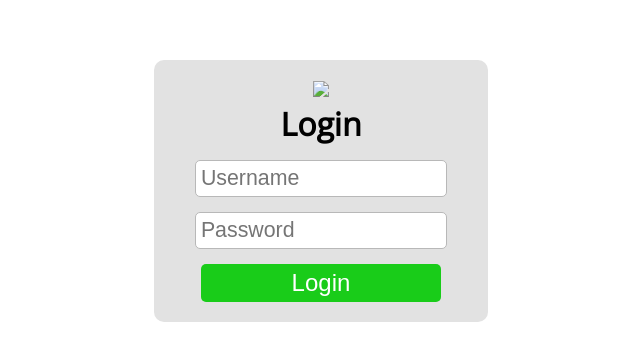
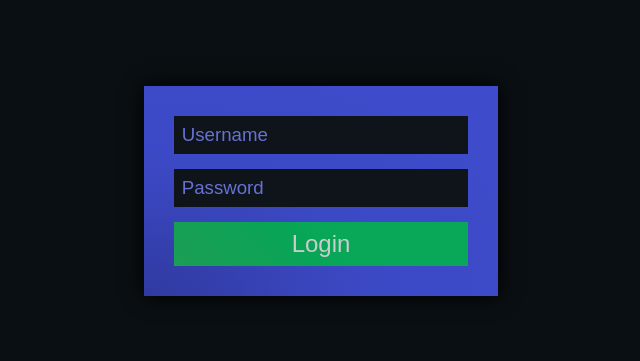
Before and after one commit to kvizdos/PRAUXY, a website: page auth/frontend/index.html in a window 1280 px wide. Shown: the part 209-570 px from the top of the page, without its empty margins (319-959 px from the left). Drawn offline with nearby package versions, Linux system fonts and the light colour scheme; files that its build step writes are made by us from their sources; files whose address does not match are found by name.

Commit message:
UI Updates

```diff
--- a/auth/frontend/index.html
+++ b/auth/frontend/index.html
@@ -14,26 +14,25 @@
 <body>
     <div id="container">
         <div id="middle">
-            <img src="/assets/logo.gif">
-            <h1>Login</h1>
-
+            <!-- <img src="/assets/logo.gif"> -->
             <div id="firstStep">
-                <input id="username" placeholder="Username" />
-                <input id="password" type="password" placeholder="Password" />
-                <input id="login" type="submit" value="Login" onclick="login()">
+                <input id="username" placeholder="Username" oninput="confirmInputs(0)" />
+                <input id="password" type="password" placeholder="Password" oninput="confirmInputs(0)" />
+                <input id="login" class="greenGradient" type="submit" value="Login" onclick="login()" disabled>
+                <!-- <br>
+                <a href="#">Forgot password?</a> -->
             </div>
 
             <div id="secondStep">
                 <h2>Please enter your 2FA code</h2>
-                <input id="mfa" type="number" placeholder="6-digit code" />
-                <input id="mfaContinue" type="submit" value="Submit" onclick="confirmMFA()">
-                <p>Was it your first time logging in? Did you not save your MFA code? If so, do reload to get the QR code back.</p>
+                <input id="mfa" type="number" placeholder="6-digit code" oninput="confirmInputs(1)" />
+                <input id="mfaContinue" class="greenGradient" type="submit" value="Submit" disabled onclick="confirmMFA()">
             </div>
 
             <div id="mfaStep">
                 <h2>Welcome! You must add me to your MFA platform of choice.</h2>
                 <img id="mfaQR">
-                <input id="mfaAddedBtn" type="submit" value="Continue" onclick="addedMFA()">
+                <input id="mfaAddedBtn" class="greenGradient" type="submit" value="Continue" onclick="addedMFA()">
             </div>
         </div>
     </div>
--- a/auth/frontend/static/login.js
+++ b/auth/frontend/static/login.js
@@ -19,6 +19,7 @@ const login = () => {
             }
         } else {
             alert("Incorrect Username / Password");
+            $("#login").prop("disabled", false);
         }
     })
 }
@@ -60,3 +61,18 @@ const confirmMFA = () => {
         }
     })
 }
+
+const confirmInputs = (inp) => {
+    if(inp == 0) {
+        const username = $("#username").val();
+        const password = $("#password").val();
+
+        $("#login").prop("disabled", !(username != "" && password != ""));
+    } else if(inp == 1) {
+        const mfa = $("#mfa").val();
+
+        $("#mfaContinue").prop("disabled", !(mfa.length == 6));
+
+    }
+
+}
--- a/auth/frontend/static/style.css
+++ b/auth/frontend/static/style.css
@@ -12,25 +12,44 @@ body, html {
     justify-content: center;
     align-content: center;
     align-items: center;
+    background-color: rgb(10, 15, 19);
+
 }
 
 #middle {
     text-align: center;
-    background-color: rgb(226, 226, 226);
-    padding: 10px;
-    border-radius: 10px;
+    background: radial-gradient(at bottom left, #303aa1 0%, #3c49c5 45%, #3e4bca 80%);
+    padding: 25px;
     width: 75vw;
-    padding: 20px;
+    padding: 30px;
+    box-shadow: 0 0 20px black;
+}
+
+h2 {
+    margin: 0;
+    padding: 0;
+    color: white;
 }
 
 #middle input {
-    font-size: 16pt;
+    font-size: 14pt;
+    background-color: white;
+    width: 100%;
+    background-color: rgb(14, 20, 26);
+    border: 0;
+    padding: 8px;
+    outline: none;
+    color: #818cee;
+    box-sizing: border-box;
+
+}
+
+#middle input::placeholder {
+    color: #6772d4;
+}
+
+#middle input:not(:first-child) {
     margin-top: 15px;
-    background-color: white;
-    border-radius: 5px;
-    width: calc(85% - 10px);
-    border: 1px solid rgb(184, 184, 184);
-    padding: 5px;
 }
 
 #secondStep, #mfaStep {
@@ -38,10 +57,30 @@ body, html {
 }
 
 #login {
-    background-color: rgb(25, 204, 25) !important;
-    color: white;
+    /* background-color: #10c36a !important; */
+    cursor: pointer;
     font-size: 18pt !important;
     border: 0 !important;
+}
+
+.greenGradient {
+    background: linear-gradient(45deg, #27d673 0%, #0bde74 45%, #0ce277 60%);
+    color: white !important;
+    cursor: pointer;
+}
+
+#mfaContinue:disabled {
+    background: linear-gradient(45deg, #1c9e55 0%, #08a556 45%, #09a859 60%);
+    color: rgb(204, 204, 204) !important;
+    cursor: initial !important;
+}
+
+#login:disabled {
+    background: linear-gradient(45deg, #1c9e55 0%, #08a556 45%, #09a859 60%);
+    transition: 10s;
+    cursor: initial;
+    color: rgb(204, 204, 204) !important;
+
 }
 
 h1 {
```
Also changed, not shown: dashboard/frontend/assets/main.js (+25 -2 lines), dashboard/frontend/assets/style.css (+6 -6 lines), dashboard/frontend/index.html (+2 -2 lines), 1 other file.
